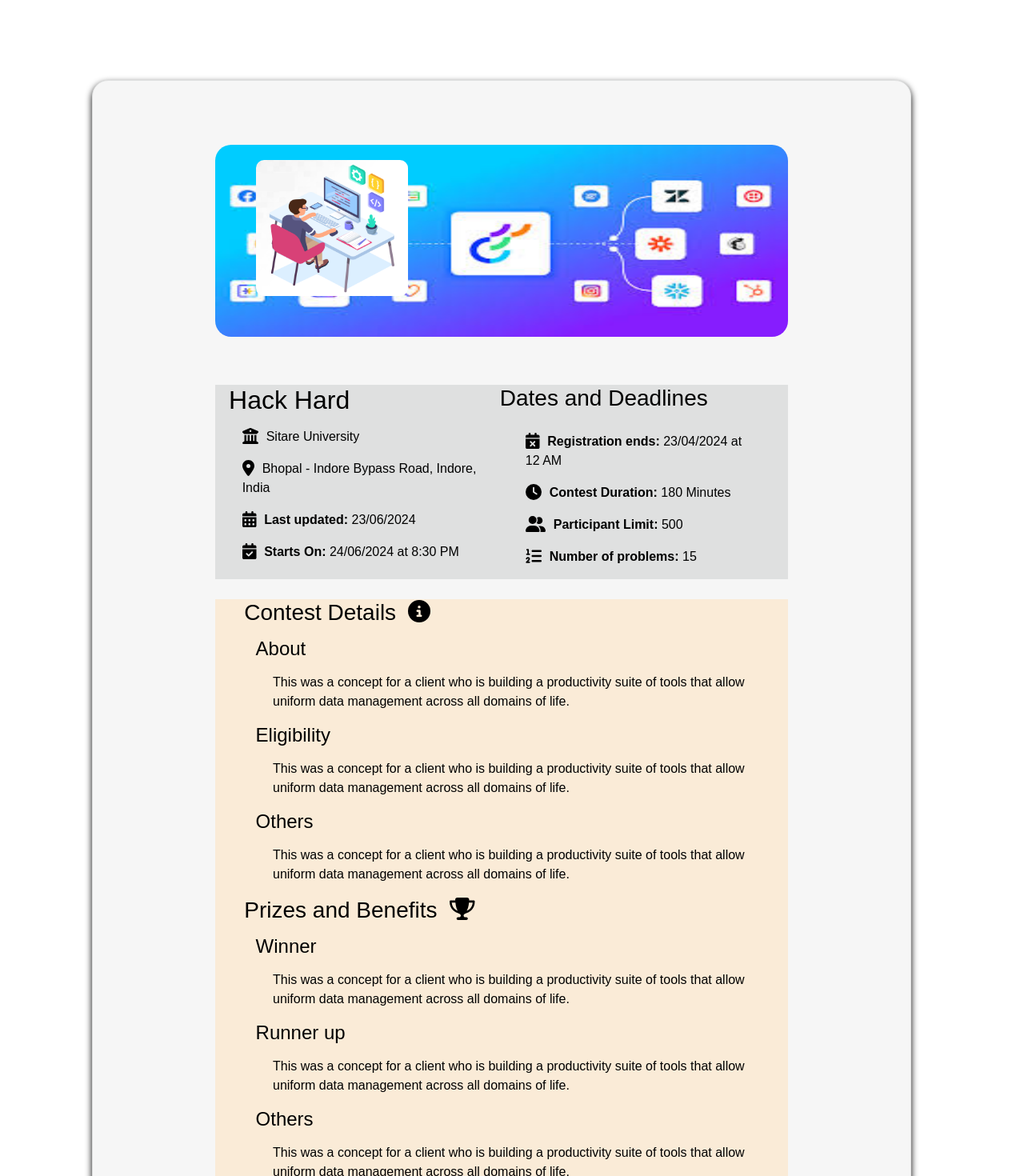
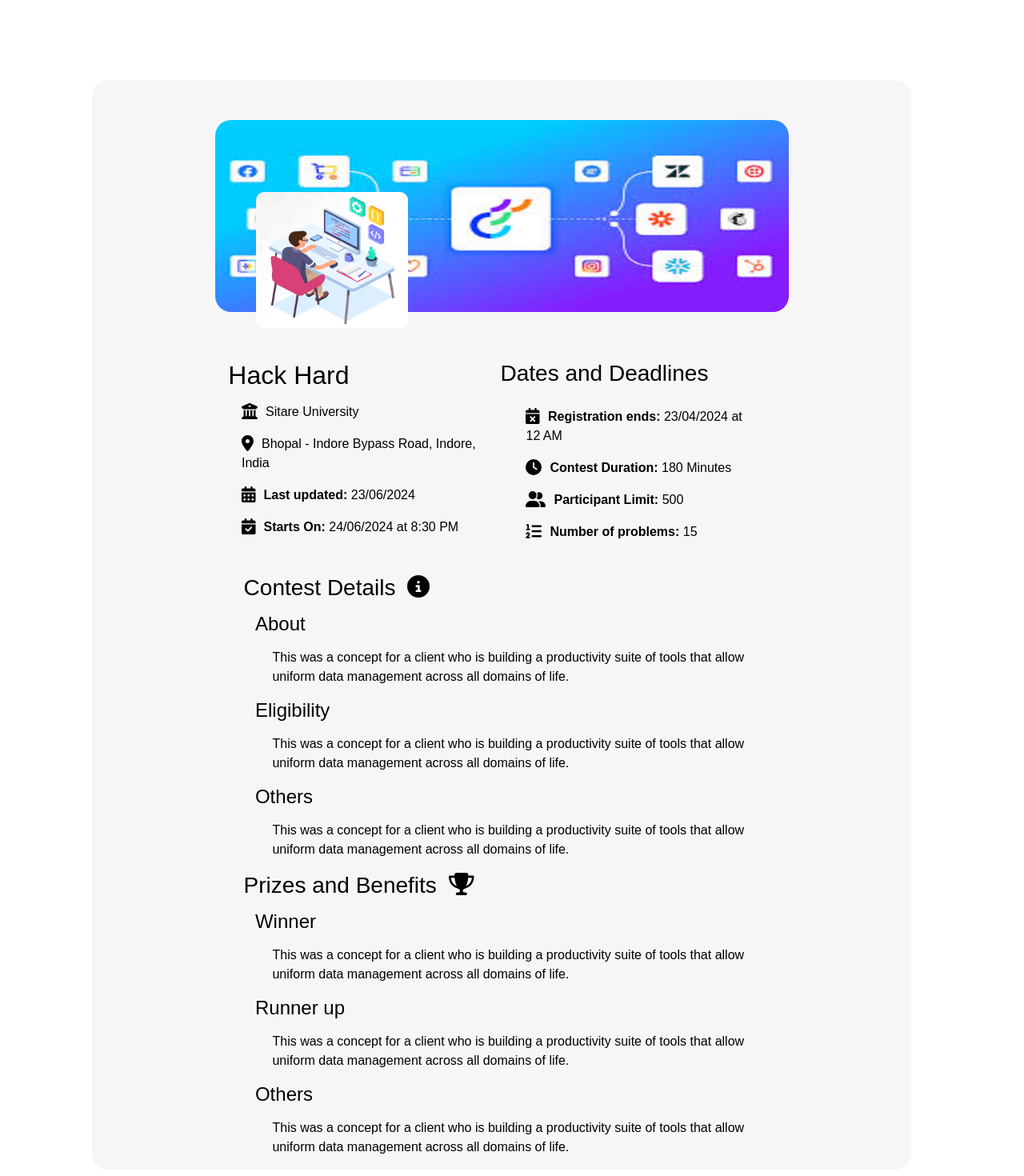
Before and after one commit to atmabodha/utmt-hackathon-platform, a React (Create React App) app in the folder front-end/coding_contest_app/: page /submissions in a window 1280 px wide. Shown: the top 1470 px of the page at 80% size. Built offline with nearby package versions, Linux system fonts and the light colour scheme.

Commit message:
Changes in Contest Detail css

```diff
--- a/front-end/coding_contest_app/src/utilities/styles/ContestDetails.css
+++ b/front-end/coding_contest_app/src/utilities/styles/ContestDetails.css
@@ -3,11 +3,9 @@
     margin-top: 100px;
     margin-bottom: 50px;
     background-color: #f6f6f6;
-    border: 1px solid #dfe0e0;
     border-radius: 20px;
     max-width: 80%;
     margin-left: 9%;
-    box-shadow: 0 4px 8px rgba(0, 0, 0, 1);
 }
 
 .contest-details-images {
@@ -33,7 +31,7 @@
 }
 .image2-div {
     position: absolute;
-    top: 25vh;
+    top: 30vh;
     left: 25%;
     border-radius: 25px;
 }
@@ -44,7 +42,7 @@
     width: 70%;
     margin: 0px auto;
     color: black;
-    background-color: #dfe0e0;
+    /* background-color: #dfe0e0; */
 }
 .contest-details h2 {
     margin-bottom: 15px;
@@ -66,7 +64,6 @@
     justify-content: space-between;
     color: black;
     font-family: var(--font-family);
-    background-color: antiquewhite;
 }
 .contest-other-details h3 {
     margin-bottom: 15px;
```
